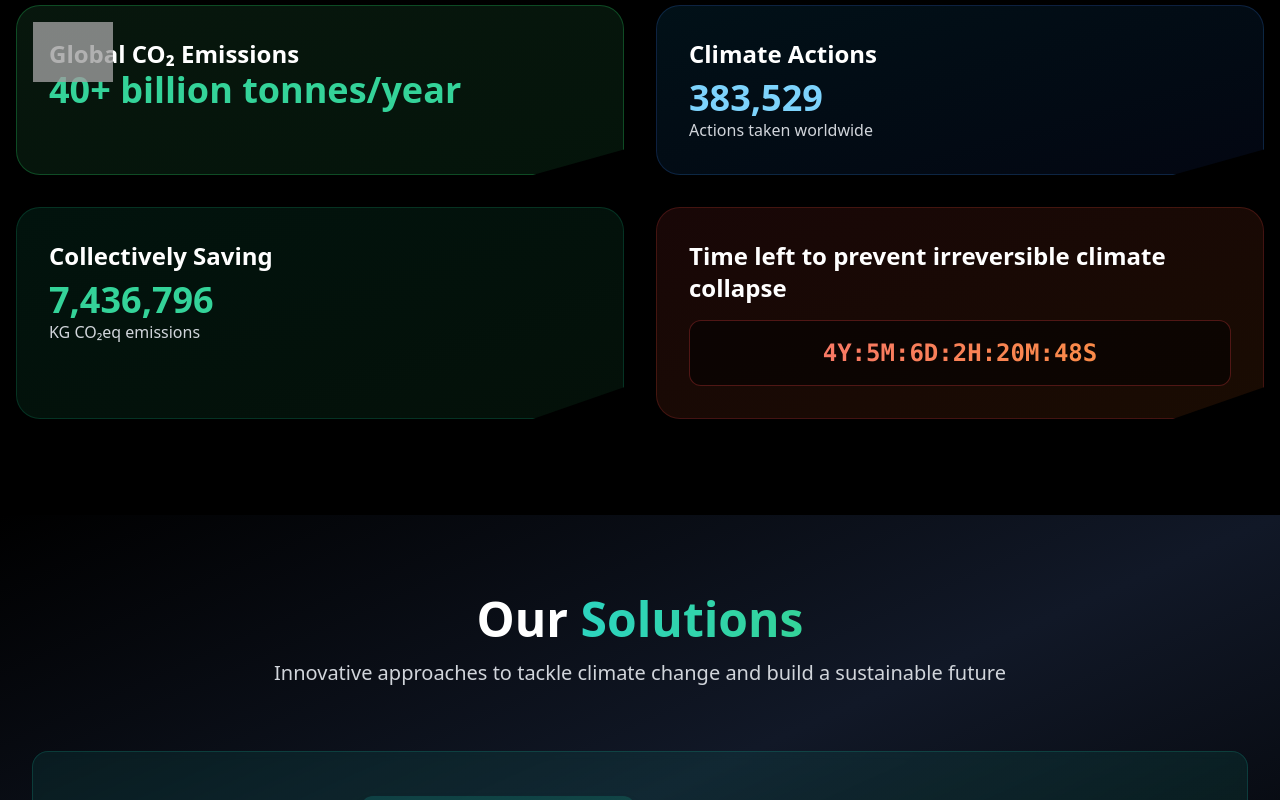
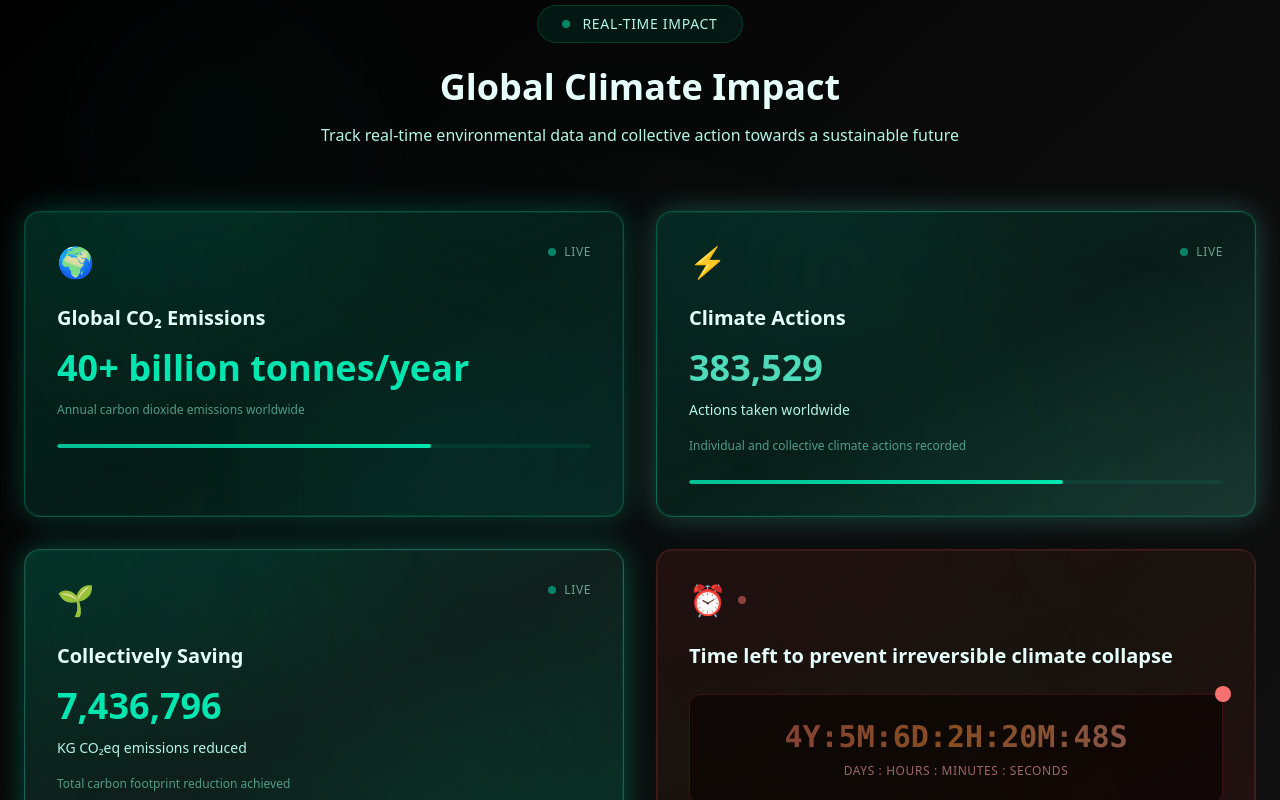
Before and after one commit to biozyncofficial-ux/biozync, a React (Vite) app: page / in a window 1280 px wide. Shown: the part 1020-1820 px from the top of the page. Built offline with nearby package versions, Linux system fonts and the light colour scheme; grey boxes are pictures that could not be loaded.

Commit message:
Update components

```diff
--- a/src/components/AboutBioZync/FeaturedProjects.jsx
+++ b/src/components/AboutBioZync/FeaturedProjects.jsx
@@ -3,28 +3,20 @@ import React from "react";
 const FeaturedProjects = () => {
   const projects = [
     {
+      title: "C3 SuperTree",
+      description:
+        "Smart trees that waste less and capture more — optimized for near-term deployment by recycling photorespiration byproducts into sugars.",
+      image: "/assets/projects/c3supertree.jpg",
+      progress: 60,
+      link: "/c3-supertree",
+    },
+    {
       title: "C4 SuperTree",
       description:
-        "A genetically enhanced tree species designed for ultra-fast CO₂ absorption and soil restoration.",
+        "A long-term R&D moonshot to bring C4 photosynthesis to trees for maximum carbon removal efficiency and resilience in harsh climates.",
       image: "/assets/projects/c4supertree.jpg",
       progress: 80,
       link: "/c4-supertree",
-    },
-    {
-      title: "BioCarbon Credit",
-      description:
-        "A blockchain-integrated carbon credit solution enabling transparent and traceable green finance.",
-      image: "/assets/projects/biocarbon.jpg",
-      progress: 65,
-      link: "/biocarbon-credit",
-    },
-    {
-      title: "Soil Revival Pods",
-      description:
-        "Bio-engineered pods to restore degraded soil and promote native biodiversity growth.",
-      image: "/assets/projects/soilpods.jpg",
-      progress: 50,
-      link: "/soil-revival-pods",
     },
   ];
 
@@ -42,20 +34,17 @@ const FeaturedProjects = () => {
         </div>
 
         {/* Projects Grid */}
-        <div className="grid grid-cols-1 md:grid-cols-3 gap-10">
+        <div className="grid grid-cols-1 md:grid-cols-2 gap-10 justify-center">
           {projects.map((project, index) => (
             <div
               key={index}
               className="bg-gradient-to-br from-white/10 to-white/5 rounded-2xl overflow-hidden shadow-xl border border-white/10 hover:border-green-400/50 hover:scale-105 transform transition duration-300"
             >
-              {/* Image */}
               <img
                 src={project.image}
                 alt={project.title}
                 className="w-full h-48 object-cover"
               />
-
-              {/* Content */}
               <div className="p-6">
                 <h3 className="text-2xl font-semibold mb-3">{project.title}</h3>
                 <p className="text-gray-300 mb-4">{project.description}</p>
@@ -74,7 +63,6 @@ const FeaturedProjects = () => {
                   </div>
                 </div>
 
-                {/* Button */}
                 <a
                   href={project.link}
                   className="inline-block bg-green-500 hover:bg-green-600 text-black font-semibold py-2 px-4 rounded-full transition"
--- a/src/components/AboutBioZync/HeroSection.jsx
+++ b/src/components/AboutBioZync/HeroSection.jsx
@@ -23,12 +23,12 @@ const HeroSection = ({ isVideoPlaying, setIsVideoPlaying }) => {
           <h1 className="text-5xl lg:text-7xl font-bold mb-6 leading-tight">
             About{' '}
             <span className="bg-gradient-to-r from-teal-400 via-purple-400 to-pink-400 bg-clip-text text-transparent">
-              BioZync
+              Biozync
             </span>
           </h1>
 
           <p className="text-xl text-gray-300 mb-8 leading-relaxed">
-            BioZync is a climate biotech company pioneering a radical approach to environmental restoration.
+            Biozync is a climate biotech company pioneering a radical approach to environmental restoration.
             We're not just fighting climate change — we're solving it at the source by reimagining nature itself.
           </p>
 
--- a/src/components/PolygonStatsGrid.jsx
+++ b/src/components/PolygonStatsGrid.jsx
@@ -1,42 +1,285 @@
-import React from 'react';
+import React, { useState, useEffect } from "react";
 
-const PolygonStatsGrid = ({ collapseCountdown }) => {
-  return (
-    <section className="px-4 py-16 md:py-24 bg-black text-white">
-      <div className="max-w-7xl mx-auto grid grid-cols-1 md:grid-cols-2 gap-8">
-        {/* Top Left - CO2 Emissions */}
-        <div className="relative bg-gradient-to-br from-green-400/10 to-green-800/20 backdrop-blur border border-green-500/30 p-8 rounded-3xl clip-polygon">
-          <img src="/images/earth.png" alt="Earth" className="absolute top-4 left-4 w-20 opacity-80" />
-          <h3 className="text-xl md:text-2xl font-semibold text-white">Global CO₂ Emissions</h3>
-          <p className="text-3xl md:text-4xl font-bold text-emerald-400">40+ billion tonnes/year</p>
+const PolygonStatsGrid = ({ collapseCountdown = "05:23:47:12" }) => {
+  const [hoveredCard, setHoveredCard] = useState(null);
+  const [animatedValues, setAnimatedValues] = useState({
+    actions: 0,
+    savings: 0
+  });
+
+  // Counter animation effect
+  useEffect(() => {
+    const animateCounter = (target, key, duration = 2000) => {
+      const start = 0;
+      const increment = target / (duration / 16);
+      let current = start;
+
+      const timer = setInterval(() => {
+        current += increment;
+        if (current >= target) {
+          current = target;
+          clearInterval(timer);
+        }
+        setAnimatedValues(prev => ({
+          ...prev,
+          [key]: Math.floor(current)
+        }));
+      }, 16);
+    };
+
+    const timeout = setTimeout(() => {
+      animateCounter(383529, 'actions');
+      animateCounter(7436796, 'savings');
+    }, 300);
+
+    return () => {
+      clearTimeout(timeout);
+    };
+  }, []);
+
+  const formatNumber = (num) => {
+    return new Intl.NumberFormat('en-US').format(num);
+  };
+
+  const statsCards = [
+    {
+      id: 'emissions',
+      title: "Global CO₂ Emissions",
+      value: "40+ billion tonnes/year",
+      description: "Annual carbon dioxide emissions worldwide",
+      icon: "🌍",
+      gradient: "bg-gradient-to-br from-[#00C095]/20 via-[#00E6B0]/10 to-[#00A085]/20",
+      border: "border-[#00C095]/30",
+      textColor: "text-[#00E6B0]",
+      glowColor: "shadow-[0_0_30px_rgba(0,192,149,0.3)]"
+    },
+    {
+      id: 'actions',
+      title: "Climate Actions",
+      value: formatNumber(animatedValues.actions),
+      subtitle: "Actions taken worldwide",
+      description: "Individual and collective climate actions recorded",
+      icon: "⚡",
+      gradient: "bg-gradient-to-br from-[#00A085]/20 via-[#00C095]/10 to-[#4DDBBA]/20",
+      border: "border-[#00E6B0]/30",
+      textColor: "text-[#4DDBBA]",
+      glowColor: "shadow-[0_0_30px_rgba(77,219,186,0.3)]"
+    },
+    {
+      id: 'savings',
+      title: "Collectively Saving",
+      value: formatNumber(animatedValues.savings),
+      subtitle: "KG CO₂eq emissions reduced",
+      description: "Total carbon footprint reduction achieved",
+      icon: "🌱",
+      gradient: "bg-gradient-to-br from-[#00E6B0]/20 via-[#4DDBBA]/10 to-[#00C095]/20",
+      border: "border-[#4DDBBA]/30",
+      textColor: "text-[#00E6B0]",
+      glowColor: "shadow-[0_0_30px_rgba(0,230,176,0.3)]"
+    }
+  ];
+
+  const CountdownCard = () => (
+    <div
+      className={`
+        relative group bg-gradient-to-br from-red-500/10 via-orange-500/5 to-red-600/10
+        backdrop-blur-md border border-red-500/20 rounded-2xl overflow-hidden
+        transition-all duration-500 ease-out
+        hover:border-red-400/40 hover:shadow-[0_0_40px_rgba(239,68,68,0.25)]
+        hover:scale-[1.02] hover:-translate-y-1
+      `}
+      onMouseEnter={() => setHoveredCard('countdown')}
+      onMouseLeave={() => setHoveredCard(null)}
+    >
+      {/* Background pattern */}
+      <div className="absolute inset-0 opacity-5">
+        <div className="absolute inset-0 bg-[radial-gradient(circle_at_30%_20%,rgba(239,68,68,0.3)_0%,transparent_50%)]"></div>
+        <div className="absolute inset-0 bg-[radial-gradient(circle_at_70%_80%,rgba(249,115,22,0.2)_0%,transparent_50%)]"></div>
+      </div>
+
+      {/* Animated border */}
+      <div className="absolute inset-0 rounded-2xl border border-red-400/20 animate-pulse"></div>
+
+      <div className="relative p-8">
+        {/* Icon */}
+        <div className="mb-6 flex items-center gap-3">
+          <div className="text-3xl">⏰</div>
+          <div className="w-2 h-2 bg-red-400 rounded-full animate-pulse"></div>
         </div>
 
-        {/* Top Right - Climate Actions */}
-        <div className="bg-gradient-to-br from-sky-500/10 to-blue-800/10 backdrop-blur-sm border border-blue-500/20 p-8 rounded-3xl clip-polygon">
-          <h3 className="text-xl md:text-2xl font-semibold mb-2">Climate Actions</h3>
-          <p className="text-4xl font-bold text-sky-300">383,529</p>
-          <p className="text-gray-300">Actions taken worldwide</p>
+        {/* Title */}
+        <h3 className="text-lg md:text-xl font-bold text-[#E6FFFA] mb-6 leading-tight">
+          Time left to prevent irreversible climate collapse
+        </h3>
+
+        {/* Countdown Display */}
+        <div className="relative">
+          <div className="bg-black/60 backdrop-blur-sm rounded-xl p-6 border border-red-500/20 shadow-inner">
+            <div className="text-center">
+              <div className="text-2xl md:text-3xl font-mono font-bold text-transparent bg-clip-text bg-gradient-to-r from-red-400 via-orange-400 to-red-300 animate-pulse">
+                {collapseCountdown}
+              </div>
+              <div className="text-xs text-red-300/60 mt-2 tracking-wider uppercase">
+                Days : Hours : Minutes : Seconds
+              </div>
+            </div>
+          </div>
+
+          {/* Pulsing dot indicator */}
+          <div className="absolute -top-2 -right-2">
+            <div className="w-4 h-4 bg-red-500 rounded-full animate-ping"></div>
+            <div className="absolute inset-0 w-4 h-4 bg-red-400 rounded-full"></div>
+          </div>
         </div>
 
-        {/* Bottom Left - CO2 Saved */}
-        <div className="bg-gradient-to-br from-emerald-500/10 to-green-900/20 backdrop-blur-sm border border-emerald-500/20 p-8 rounded-3xl clip-polygon">
-          <h3 className="text-xl md:text-2xl font-semibold mb-2">Collectively Saving</h3>
-          <p className="text-4xl font-bold text-emerald-400">7,436,796</p>
-          <p className="text-gray-300">KG CO₂eq emissions</p>
-        </div>
-
-        {/* Bottom Right - Collapse Countdown */}
-        <div className="bg-gradient-to-br from-red-500/10 to-orange-500/10 backdrop-blur-sm border border-red-500/20 p-8 rounded-3xl clip-polygon">
-          <h3 className="text-xl md:text-2xl font-semibold text-white mb-4">
-            Time left to prevent irreversible climate collapse
-          </h3>
-          <div className="bg-black/50 rounded-xl p-4 border border-red-500/30">
-            <div className="text-xl md:text-2xl font-mono font-bold text-transparent bg-clip-text bg-gradient-to-r from-red-400 to-orange-400 text-center">
-              {collapseCountdown}
-            </div>
+        {/* Progress bar */}
+        <div className="mt-6">
+          <div className="w-full bg-red-900/20 rounded-full h-1.5 overflow-hidden">
+            <div className="h-full bg-gradient-to-r from-red-500 to-orange-400 rounded-full animate-pulse w-3/4"></div>
           </div>
         </div>
       </div>
+    </div>
+  );
+
+  const StatCard = ({ card, index }) => (
+    <div
+      key={card.id}
+      className={`
+        relative group ${card.gradient} backdrop-blur-md border ${card.border}
+        rounded-2xl overflow-hidden transition-all duration-500 ease-out
+        hover:border-[#00E6B0]/50 ${card.glowColor}
+        hover:scale-[1.02] hover:-translate-y-1
+        ${hoveredCard === card.id ? 'z-10' : 'z-0'}
+      `}
+      onMouseEnter={() => setHoveredCard(card.id)}
+      onMouseLeave={() => setHoveredCard(null)}
+      style={{
+        animationDelay: `${index * 150}ms`
+      }}
+    >
+      {/* Background patterns */}
+      <div className="absolute inset-0 opacity-10">
+        <div className="absolute inset-0 bg-[radial-gradient(circle_at_30%_20%,rgba(0,192,149,0.4)_0%,transparent_50%)]"></div>
+        <div className="absolute inset-0 bg-[radial-gradient(circle_at_70%_80%,rgba(0,230,176,0.3)_0%,transparent_50%)]"></div>
+      </div>
+
+      {/* Animated border effect */}
+      <div className={`absolute inset-0 rounded-2xl border border-[#00C095]/20 transition-opacity duration-500 ${hoveredCard === card.id ? 'opacity-100 animate-pulse' : 'opacity-50'}`}></div>
+
+      <div className="relative p-8">
+        {/* Icon and indicator */}
+        <div className="flex items-start justify-between mb-6">
+          <div className="text-3xl">{card.icon}</div>
+          <div className="flex items-center gap-2">
+            <div className="w-2 h-2 bg-[#00E6B0] rounded-full animate-pulse"></div>
+            <div className="text-xs text-[#B3F5E6]/60 uppercase tracking-wider">Live</div>
+          </div>
+        </div>
+
+        {/* Title */}
+        <h3 className="text-lg md:text-xl font-bold text-[#E6FFFA] mb-4 group-hover:text-[#00E6B0] transition-colors duration-300">
+          {card.title}
+        </h3>
+
+        {/* Main value */}
+        <div className="mb-3">
+          <p className={`text-3xl md:text-4xl font-black ${card.textColor} transition-all duration-300 group-hover:scale-105`}>
+            {card.value}
+          </p>
+        </div>
+
+        {/* Subtitle */}
+        {card.subtitle && (
+          <p className="text-[#B3F5E6] text-sm mb-4 group-hover:text-[#80EDD1] transition-colors duration-300">
+            {card.subtitle}
+          </p>
+        )}
+
+        {/* Description */}
+        <p className="text-[#80EDD1]/60 text-xs leading-relaxed group-hover:text-[#80EDD1]/80 transition-colors duration-300">
+          {card.description}
+        </p>
+
+        {/* Progress indicator */}
+        <div className="mt-6">
+          <div className="w-full bg-[#00C095]/10 rounded-full h-1 overflow-hidden">
+            <div
+              className={`h-full bg-gradient-to-r from-[#00C095] to-[#00E6B0] rounded-full transition-all duration-1000 ease-out`}
+              style={{
+                width: hoveredCard === card.id ? '100%' : '70%'
+              }}
+            ></div>
+          </div>
+        </div>
+      </div>
+
+      {/* Hover overlay */}
+      <div className={`absolute inset-0 bg-gradient-to-br from-[#00C095]/5 via-transparent to-[#00E6B0]/5 transition-opacity duration-500 ${hoveredCard === card.id ? 'opacity-100' : 'opacity-0'}`}></div>
+    </div>
+  );
+
+  return (
+    <section className="px-6 py-16 md:py-24 bg-gradient-to-br from-[#000000] via-[#0a0a0a] to-[#111111] text-white relative overflow-hidden">
+      {/* Background effects */}
+      <div className="absolute inset-0 opacity-30">
+        <div className="absolute top-20 left-20 w-72 h-72 bg-[#00C095]/10 rounded-full blur-3xl"></div>
+        <div className="absolute bottom-20 right-20 w-96 h-96 bg-[#00E6B0]/5 rounded-full blur-3xl"></div>
+        <div className="absolute top-1/2 left-1/2 transform -translate-x-1/2 -translate-y-1/2 w-[800px] h-[800px] bg-[#00A085]/5 rounded-full blur-3xl"></div>
+      </div>
+
+      {/* Grid container */}
+      <div className="relative max-w-7xl mx-auto">
+        {/* Section header */}
+        <div className="text-center mb-16">
+          <div className="inline-flex items-center gap-3 bg-[#00C095]/10 backdrop-blur-sm border border-[#00C095]/20 rounded-full px-6 py-2 mb-6">
+            <div className="w-2 h-2 bg-[#00E6B0] rounded-full animate-pulse"></div>
+            <span className="text-[#B3F5E6] text-sm font-medium uppercase tracking-wider">Real-time Impact</span>
+          </div>
+          <h2 className="text-3xl md:text-4xl font-bold text-[#E6FFFA] mb-4">
+            Global Climate Impact
+          </h2>
+          <p className="text-[#B3F5E6] max-w-2xl mx-auto">
+            Track real-time environmental data and collective action towards a sustainable future
+          </p>
+        </div>
+
+        {/* Stats grid */}
+        <div className="grid grid-cols-1 md:grid-cols-2 gap-8 animate-fade-in">
+          {/* Stats cards */}
+          {statsCards.map((card, index) => (
+            <StatCard key={card.id} card={card} index={index} />
+          ))}
+
+          {/* Countdown card */}
+          <CountdownCard />
+        </div>
+
+        {/* Call to action */}
+        <div className="text-center mt-16">
+          <button className="group relative bg-gradient-to-r from-[#00C095] to-[#00E6B0] text-[#000000] font-bold py-4 px-8 rounded-xl hover:shadow-[0_0_30px_rgba(0,192,149,0.4)] transition-all duration-300 hover:scale-105">
+            <span className="relative z-10">Take Action Now</span>
+            <div className="absolute inset-0 bg-gradient-to-r from-[#00E6B0] to-[#4DDBBA] rounded-xl opacity-0 group-hover:opacity-100 transition-opacity duration-300"></div>
+          </button>
+        </div>
+      </div>
+
+      <style jsx>{`
+        @keyframes fade-in {
+          from {
+            opacity: 0;
+            transform: translateY(20px);
+          }
+          to {
+            opacity: 1;
+            transform: translateY(0);
+          }
+        }
+
+        .animate-fade-in {
+          animation: fade-in 0.8s ease-out forwards;
+        }
+      `}</style>
     </section>
   );
 };
```
Also changed, not shown: src/components/AboutBioZync/TechnologiesSection.jsx (+8 -8 lines).
